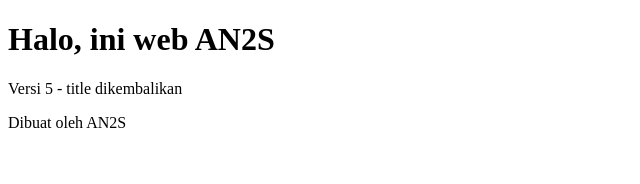
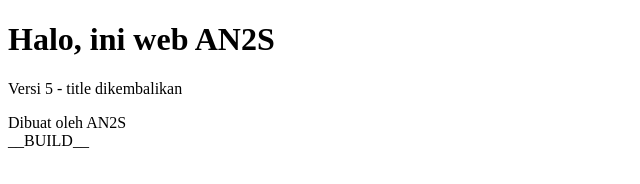
Before and after one commit to naylaputri082005-gif/latihan-cicd, a plain HTML site: page public/index.html in a window 1280 px wide. Shown: the full height of the page, 0-640 px from the left. Drawn offline with Linux system fonts and the light colour scheme.

Commit message:
Add build marker to index.html

```diff
--- a/public/index.html
+++ b/public/index.html
@@ -7,5 +7,6 @@
  <h1>Halo, ini web AN2S</h1>
  <p>Versi 5 - title dikembalikan</p>
  <footer>Dibuat oleh AN2S</footer>
+ __BUILD__
 </body>
 </html>
```
